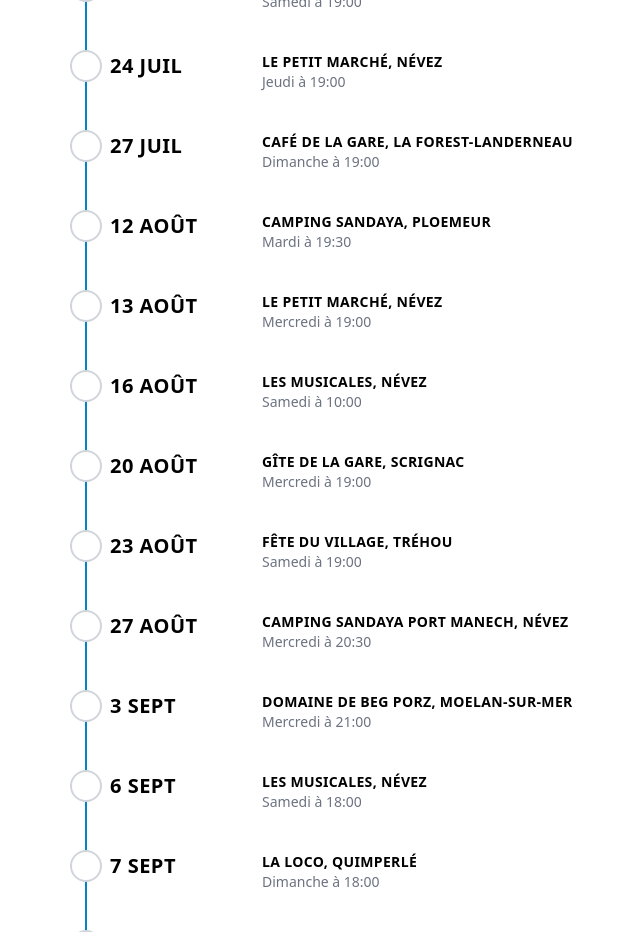
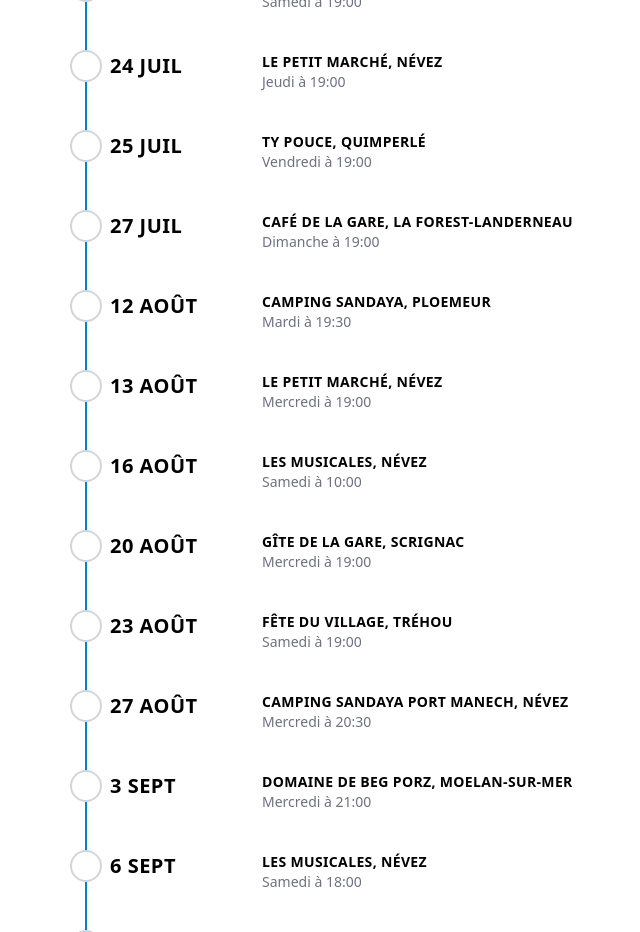
Before and after one commit to AlexandreKempf/en-tete-a-texte, a SvelteKit app: page /concerts in a window 1280 px wide. Shown: the part 1460-2392 px from the top of the page, without its empty margins (570-1210 px from the left). Built offline with nearby package versions, Linux system fonts and the light colour scheme.

Commit message:
Update concerts.js

```diff
--- a/src/routes/concerts.js
+++ b/src/routes/concerts.js
@@ -507,6 +507,12 @@ export const concerts = [
         date: new Date(2025, 6, 24, 19),
         place: 'Le Petit Marché, Névez'
     },
+    {
+        date: new Date(2025, 6, 25, 19),
+        place: 'Ty Pouce, Quimperlé'
+    },
+
+
      {
         date: new Date(2025, 6, 27, 19),
         place: 'Café de la gare, La Forest-Landerneau'
```
